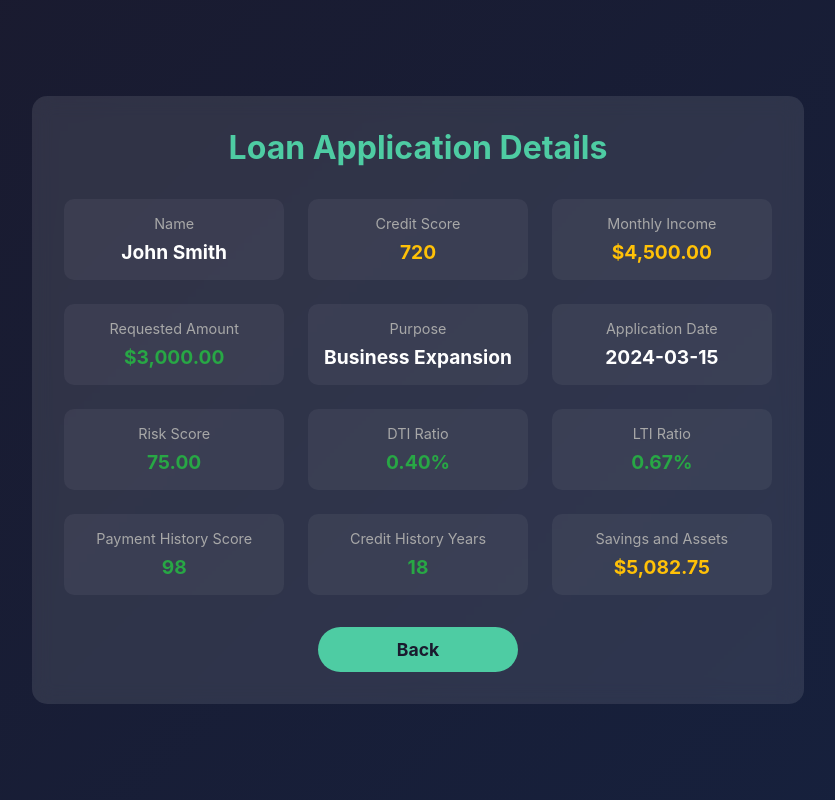
After one commit to ajay-jayanth/ripple-banking, a Flask app: page /loan/1 in a window 1280 px wide. The commit adds this page. Shown: the whole page, without its empty margins (222-1057 px from the left). Run offline with Flask 3, Linux system fonts and the light colour scheme.

Commit message:
added application details

```diff
--- a/app.py
+++ b/app.py
@@ -93,6 +93,19 @@ def dashboard():
                          banks=available_banks,
                          has_current_loan=has_current_loan)
 
+@app.route('/loan/<customer_id>')
+def loan_details(customer_id):
+    # Load customer data from CSV
+    import pandas as pd
+    df = pd.read_csv('static/data/customer_applications.csv')
+    customer = df[df['customer_id'] == int(customer_id)].to_dict(orient='records')
+
+    if not customer:
+        return "Customer not found", 404
+
+    customer = customer[0]  # Get the first (and only) record as a dict
+    return render_template('loan_details.html', customer=customer)
+
 @app.route('/api/customer/<customer_id>')
 def get_customer_details(customer_id):
     _, applications_df = load_data()
@@ -163,12 +176,6 @@ def merchant_signin():
 #     return render_template('dashboard.html', merchant=merchant_data)
 
 
-@app.route('/customer/customer-loans')
-def customer_loans():
-    return render_template(
-        'customer-loans.html'
-    )
-
 # sarvesh said remove everyting in between this end
 if __name__ == '__main__':
     app.run(debug=True, host='localhost', port=3000)
--- a/merchants.csv
+++ b/merchants.csv
@@ -1,11 +1,5 @@
 merchant_id,business_name,business_type,ein,years_in_business,email,phone,website,first_name,last_name,address,city,state,zip_code,business_hours,password,security_question,security_answer,created_at,file,bank_name,account_number,routing_number,monthly_revenue
-<<<<<<< HEAD
 MC26294240,Coffee Waves Port Aransas,restaurant,2,2,coffeewaves@gmail.com,3617490825,https://www.coffeewaves.com/,Yeshas,Nath,1007 TX-361,Port Aransas,TX,78373,7:00am-9:00pm,1234,mother_maiden,2,2024-11-16 20:30:07,static/images/coffee.jpg,,,,
 MC49992095,Family Center IGA Food Store,store,1231231,5,FCIGAFS@gmail.com,3617496233,http://www.familycenteriga.com/,Ajay,Jayanth,418 S Alister St,Port Aransas,TX,78373,9:00am-5:00pm,123,mother_maiden,Momma,2024-11-16 20:52:28,static/images/food_store.jpg,,,,
 MC44213423,Dollar General,store,43634,8,dollargeneral@gmail.com,3612268710,https://www.dollargeneral.com/store-directory/tx/port-aransas/19805,Sarvesh,Sathish,1815 TX-361,Port Aransas,TX,78373,8:00am-10:00pm,12345,mother_maiden,Momma,2020-11-10 20:52:28,static/images/dollargeneral.jpg,,,,
 MC96830285,Castaway’s Seafood & Grill,restaurant,9532,10,castaway@gmail.com,3617495394,https://castawaysporta.com/,Neil,Agrawal,337 N Alister St,Port Aransas,TX,78373,9:00am–9:00pm,1234567,mother_maiden,Momma,2022-01-12 12:00:28,static/images/castaway.jpg,,,,
-=======
-MC26294240,2,retail,2,2,2@2.com,2222222222,,2,2,2,2,AL,22222,2,2,mother_maiden,2,2024-11-16 20:30:07,,,,
-MC49992095,lol,service,1231231,123,kunhu2004@gmail.com,6822274860,,Ajay,Jayanth,6732 Prospect Way,Irving,TX,75063,9:00am-5:00pm,123,mother_maiden,Momma,2024-11-16 20:52:28,,,,
-MC32299513,GUNDA CORP,retail,1231231,12,risheel.gunda@gmail.com,1231231234,,Risheel,Gunda,9300 Coit Rd,Plano,TX,75025,12,123,mother_maiden,Mommamom,2024-11-16 21:31:39,,,,
->>>>>>> ajay
--- a/templates/dashboard.html
+++ b/templates/dashboard.html
@@ -15,7 +15,7 @@
         </div>
         <div class="options">
             <!-- Loan Overview Card -->
-            <div class="option-card" onclick="window.location.href='/merchant/loans'" style="width: 600px;">
+            <div class="option-card" onclick="window.location.href='/loans'" style="width: 600px;">
                 <h2>Loan Overview</h2>
                 <div style="display: flex; justify-content: space-around; margin-bottom: 2rem;">
                     <div>
@@ -39,7 +39,7 @@
                 <h2>Potential Loan Applicatant</h2>
                 <div style="height: 400px; overflow-y: auto;">
                     {% for application in pending_applications %}
-                    <div class="application-item" onclick="showCustomerDetails('{{ application.customer_id }}')">
+                    <div class="application-item" onclick="window.location.href='/loan/{{ application.customer_id }}'">
                         <p class="name">{{ application.name }}</p>
                         <p>${{ "{:,.0f}".format(application.requested_amount) }} - {{ application.purpose }}</p>
                         <div class="risk-indicator risk-{{ 'good' if application.risk_score >= 75 else 'moderate' if application.risk_score >= 65 else 'poor' }}">
--- /dev/null
+++ b/templates/loan_details.html
@@ -0,0 +1,153 @@
+<!DOCTYPE html>
+<html lang="en">
+<head>
+    <meta charset="UTF-8">
+    <meta name="viewport" content="width=device-width, initial-scale=1.0">
+    <title>Loan Details</title>
+    <link rel="stylesheet" href="{{ url_for('static', filename='css/merchant_dashboard.css') }}">
+    <style>
+        .details-container {
+            background: rgba(255, 255, 255, 0.1);
+            backdrop-filter: blur(10px);
+            border-radius: 15px;
+            padding: 2rem;
+            max-width: 800px;
+            margin: auto;
+        }
+        .details-header {
+            color: #4ecca3;
+            text-align: center;
+            margin-bottom: 2rem;
+        }
+        .details-grid {
+            display: grid;
+            grid-template-columns: repeat(3, 1fr);
+            gap: 1.5rem;
+        }
+        .details-item {
+            background: rgba(255, 255, 255, 0.05);
+            padding: 1rem;
+            border-radius: 10px;
+            text-align: center;
+        }
+        .details-item .label {
+            display: block;
+            font-size: 0.9rem;
+            color: #a8a8a8;
+            margin-bottom: 0.5rem;
+        }
+        .details-item .value {
+            font-size: 1.2rem;
+            font-weight: bold;
+        }
+        .value.red {
+            color: #dc3545; /* Red */
+        }
+        .value.yellow {
+            color: #ffc107; /* Yellow */
+        }
+        .value.green {
+            color: #28a745; /* Green */
+        }
+        .back-button {
+            display: block;
+            margin: 2rem auto 0;
+            background: #4ecca3;
+            border: none;
+            padding: 12px 30px;
+            border-radius: 25px;
+            color: #1a1a2e;
+            font-size: 1.1rem;
+            font-weight: bold;
+            cursor: pointer;
+            text-align: center;
+            text-decoration: none;
+            width: 200px;
+            transition: background 0.3s ease;
+        }
+        .back-button:hover {
+            background: #3db892;
+        }
+
+        @media (max-width: 768px) {
+            .details-grid {
+                grid-template-columns: 1fr;
+            }
+        }
+    </style>
+</head>
+<body>
+    <div class="details-container">
+        <h1 class="details-header">Loan Application Details</h1>
+        <div class="details-grid">
+            <div class="details-item">
+                <span class="label">Name</span>
+                <span class="value" style = "color:#ffffff">{{ customer['name'] }}</span>
+            </div>
+            <div class="details-item">
+                <span class="label">Credit Score</span>
+                <span class="value {{ 'green' if customer['credit_score'] >= 750 else 'yellow' if customer['credit_score'] >= 600 else 'red' }}">
+                    {{ customer['credit_score'] }}
+                </span>
+            </div>
+            <div class="details-item">
+                <span class="label">Monthly Income</span>
+                <span class="value {{ 'green' if customer['monthly_income'] >= 5000 else 'yellow' if customer['monthly_income'] >= 3000 else 'red' }}">
+                    ${{ "{:,.2f}".format(customer['monthly_income']) }}
+                </span>
+            </div>
+            <div class="details-item">
+                <span class="label">Requested Amount</span>
+                <span class="value {{ 'green' if customer['requested_amount'] <= 5000 else 'yellow' if customer['requested_amount'] <= 10000 else 'red' }}">
+                    ${{ "{:,.2f}".format(customer['requested_amount']) }}
+                </span>
+            </div>
+            <div class="details-item">
+                <span class="label">Purpose</span>
+                <span class="value" style = "color:#ffffff">{{ customer['purpose'] }}</span>
+            </div>
+            <div class="details-item">
+                <span class="label">Application Date</span>
+                <span class="value" style = "color:#ffffff">{{ customer['application_date'] }}</span>
+            </div>
+            <div class="details-item">
+                <span class="label">Risk Score</span>
+                <span class="value {{ 'green' if customer['risk_score'] >= 75 else 'yellow' if customer['risk_score'] >= 50 else 'red' }}">
+                    {{ "{:,.2f}".format(customer['risk_score']) }}
+                </span>
+            </div>
+            <div class="details-item">
+                <span class="label">DTI Ratio</span>
+                <span class="value {{ 'green' if customer['dti_ratio'] <= 30 else 'yellow' if customer['dti_ratio'] <= 50 else 'red' }}">
+                    {{ "{:.2f}".format(customer['dti_ratio']) }}%
+                </span>
+            </div>
+            <div class="details-item">
+                <span class="label">LTI Ratio</span>
+                <span class="value {{ 'green' if customer['lti_ratio'] <= 20 else 'yellow' if customer['lti_ratio'] <= 40 else 'red' }}">
+                    {{ "{:.2f}".format(customer['lti_ratio']) }}%
+                </span>
+            </div>
+            <div class="details-item">
+                <span class="label">Payment History Score</span>
+                <span class="value {{ 'green' if customer['payment_history_score'] >= 90 else 'yellow' if customer['payment_history_score'] >= 70 else 'red' }}">
+                    {{ customer['payment_history_score'] }}
+                </span>
+            </div>
+            <div class="details-item">
+                <span class="label">Credit History Years</span>
+                <span class="value {{ 'green' if customer['credit_history_years'] >= 10 else 'yellow' if customer['credit_history_years'] >= 5 else 'red' }}">
+                    {{ customer['credit_history_years'] }}
+                </span>
+            </div>
+            <div class="details-item">
+                <span class="label">Savings and Assets</span>
+                <span class="value {{ 'green' if customer['savings_and_assets'] >= 10000 else 'yellow' if customer['savings_and_assets'] >= 5000 else 'red' }}">
+                    ${{ "{:,.2f}".format(customer['savings_and_assets']) }}
+                </span>
+            </div>
+        </div>
+        <a href="#" class="back-button" onclick="window.history.back()">Back</a>
+    </div>
+</body>
+</html>
```
